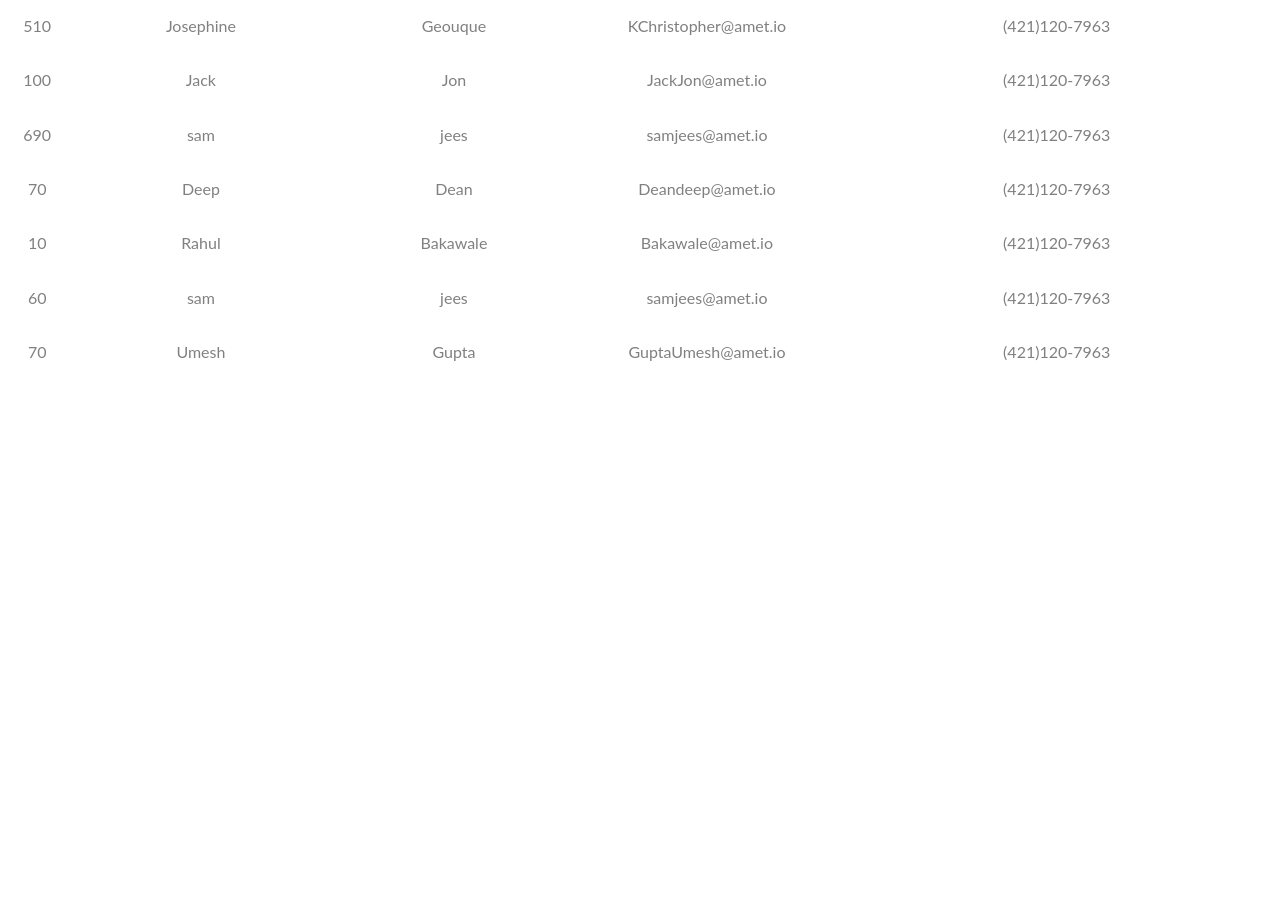
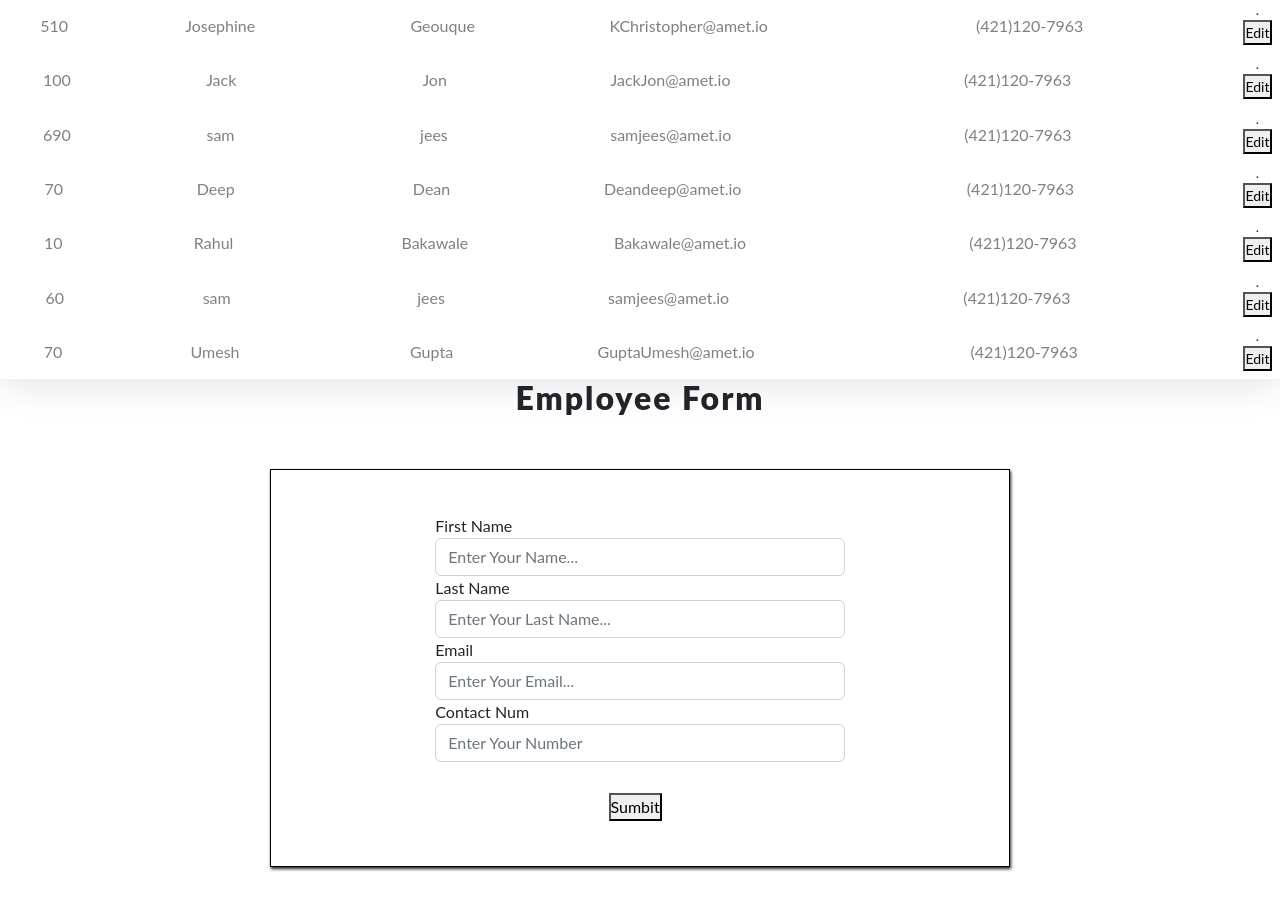
Before and after one commit to Rahul-bakawale/Search-user, a React (Create React App) app in the folder search-user/: page / in a window 1280 px wide. Shown: the part 460-1370 px from the top of the page. Before the commit the page ends 839 px from the top, so only its background shows below. Built offline with nearby package versions, Linux system fonts and the light colour scheme.

Commit message:
Create user registration form

```diff
--- a/search-user/src/App.js
+++ b/search-user/src/App.js
@@ -4,11 +4,13 @@ import 'bootstrap/dist/css/bootstrap.min.css';
 import  Header from "./Components/HomePage/Header";
 import List from './Components/UserList/List';
 import SearchUser from './Components/Search/SearchUser';
+import CreateUser from './Components/UserForm/CreateUser';
 function App() {
   return (
    <>
     <List/>
     <Header/>
+    <CreateUser/>
    </>
   );
 }
--- a/search-user/src/Assets/Css/style.css
+++ b/search-user/src/Assets/Css/style.css
@@ -8,6 +8,17 @@
   body {
     margin: 0;
     font-family: "Lato", sans-serif;
+  }
+  #tag-name h1{
+    display: flex;
+    justify-content: center;
+    text-decoration: none;
+    font-size:xx-large;
+  }
+
+  .list-data{
+   padding-left: 45%;
+   color: black;
   }
 
   header{
@@ -94,10 +105,10 @@
   a {
     text-decoration: none;
   }
-
+/*
   form {
     border: 1px solid black;
-    width: 230px;
+    width: 400px;
     padding: 6px 10px;
     border-radius: 20px;
     display: flex;
@@ -105,7 +116,24 @@
     margin: 0 auto;
     margin-bottom: 20px;
   }
+   */
 
+  .row{
+    background-image: url"https://previews.123rf.com/images/osaba/osaba1705/osaba170500026/78604345-top-view-business-office-desk-background-the-applying-for-a-job-form-and-pen-pencil-eyeglasses-tree-.jpg";
+    padding: 44px;
+    margin: 51px 270px;
+    border: 1px solid black;
+    display: flex;
+    justify-content: center;
+    box-sizing: content-box;
+    box-shadow: 1px 2px 3px;
+    border-radius: 51;
+  }
+  .btn1{
+    border: 1px solid white;
+    padding-left: 45%;
+    margin-top: 30px;
+  }
   button,
   input,
   textarea {
@@ -240,23 +268,30 @@
   }
 
   .column1 {
-    width: 50px;
+    width: 200px;
   }
 
   .column2 {
-    width: 170px;
+    width: 400px;
   }
 
   .column3 {
-    width: 170px;
+    width: 400px;
   }
 
   .column4 {
-    width: 170px;
+    width: 400px;
   }
 
   .column5 {
-    width: 300px;
+    width: 800px;
+  }
+  .column6 {
+    width: 45px;
+  }
+  .btn{
+    display: flex;
+    justify-content: flex-end;
   }
 
   .active {
--- a/search-user/src/Components/HomePage/Header.js
+++ b/search-user/src/Components/HomePage/Header.js
@@ -24,5 +24,7 @@ export default Header;
 // https://reactjs.org/docs/lifting-state-up.html
 
 
+// https://www.youtube.com/watch?v=JPT3bFIwJYA&list=PL55RiY5tL51oyA8euSROLjMFZbXaV7skS
+
 
 // https://sharepointeducation.wordpress.com/2020/03/16/react-js-multiple-choice-questions-part-2/
--- /dev/null
+++ b/search-user/src/Components/UserForm/CreateUser.js
@@ -0,0 +1,87 @@
+import React, { useState } from "react";
+
+const CreateUser = (props) => {
+ const [record,setRecord] = useState([])
+//  const {record,setRecord} = props
+
+ const [formValues, setFormValues] = useState({
+    firstname:"",
+    lastname:"",
+    email:"",
+    number:""
+  })
+
+ const  handleInput = (e) => {
+    const values = e.target.value;
+    const name = e.target.name;
+    setFormValues({...formValues, [name]: values})
+    console.log(values , name)
+  }
+
+  const handleSubmit = (e) => {
+    e.preventDefault();
+    const data = {...formValues}
+    console.log(record)
+    setRecord([...record, data])
+    console.log(record)
+    setFormValues({firstname: "", lastname: "", email: "", number: ""})
+  }
+
+  return(
+  <>
+    <div id="tag-name"><h1>Employee Form</h1></div>
+    <form  onSubmit={handleSubmit}>
+      <div className="row">
+        <div className="col-sm-8">
+          <label htmlFor="firstname" >First Name</label>
+          <input type="text" className="form-control"
+            value={formValues.firstname} onChange={handleInput}
+            name="firstname" id="firstname"
+            placeholder="Enter Your Name..."
+          />
+        </div>
+        <div className="col-sm-8">
+          <label htmlFor="lastname" >Last Name</label>
+          <input type="text" autoComplete="off" className="form-control"
+            value={formValues.lastname} onChange={handleInput}
+            name="lastname" id="lastname"
+            placeholder="Enter Your Last Name..."
+          />
+        </div>
+        <div className="col-sm-8">
+          <label htmlFor="firstname" >Email</label>
+          <input type="text" className="form-control"
+            value={formValues.email} onChange={handleInput}
+            name="email" id="email"
+            placeholder="Enter Your Email..."
+          />
+        </div>
+        <div className="col-sm-8">
+          <label htmlFor="firstname" >Contact Num</label>
+          <input type="number" className="form-control"
+            value={formValues.number} onChange={handleInput}
+            name="number" id="number"
+            placeholder="Enter Your Number"
+          />
+        </div>
+        <div className="btn1">
+          <button type="submit" >Sumbit</button>
+        </div>
+      </div>
+    </form>
+    <div>
+      { record.map((item, index) => {
+        return(
+          <div className="list-data">
+            <p><h5>First Name:</h5>{item.firstname}</p>
+            <p><h5>Last Name:</h5>{item.lastname}</p>
+            <p><h5>Email:</h5>{item.email}</p>
+            <p><h5>Contact Num:</h5>{item.number}</p>
+          </div>
+        )
+      })}
+    </div>
+  </>
+  );
+};
+export default CreateUser;
--- a/search-user/src/Components/UserList/List.js
+++ b/search-user/src/Components/UserList/List.js
@@ -4,7 +4,22 @@ import SearchUser from "../Search/SearchUser";
 
   const List = () => {
   const [data, setData] = useState(userList)
+  const [record,setRecord] = useState("")
   const [search, setSearch] = useState("");
+  // const [update, setUpdate] = useState([{
+  //   firstName: "",
+  //   lastName: "",
+  //   email: "",
+  //   phone: "",
+  // }]);
+
+  const upDateUser = (updateValues) => {
+    setRecord(updateValues)
+
+    // const value = (event.target.value);
+    // setUpdate(value)
+    // console.log("bjcn")
+  }
 
   const onChangeSearch = (searchValue) => {
     setSearch(searchValue)
@@ -31,6 +46,8 @@ import SearchUser from "../Search/SearchUser";
                 <th className="column3">LastName</th>
                 <th className="column4">Email</th>
                 <th className="column5">Phone</th>
+                <th className="column6">Edit</th>
+
               </tr>
             </thead>
           </table>
@@ -41,12 +58,13 @@ import SearchUser from "../Search/SearchUser";
         <table>
           <tbody>
             <tr className="data-row" >
-
               <td className="column1">{item.id}</td>
               <td className="column2">{item.firstName}</td>
               <td className="column3">{item.lastName}</td>
               <td className="column4">{item.email}</td>
-              <td className="column5">{item.phone}</td>
+              <td className="column5">{item.phone}</td>.
+              <div className="column6"><button type="submit" onClick={upDateUser}>Edit</button></div>
+
             </tr>
 
           </tbody>
```
